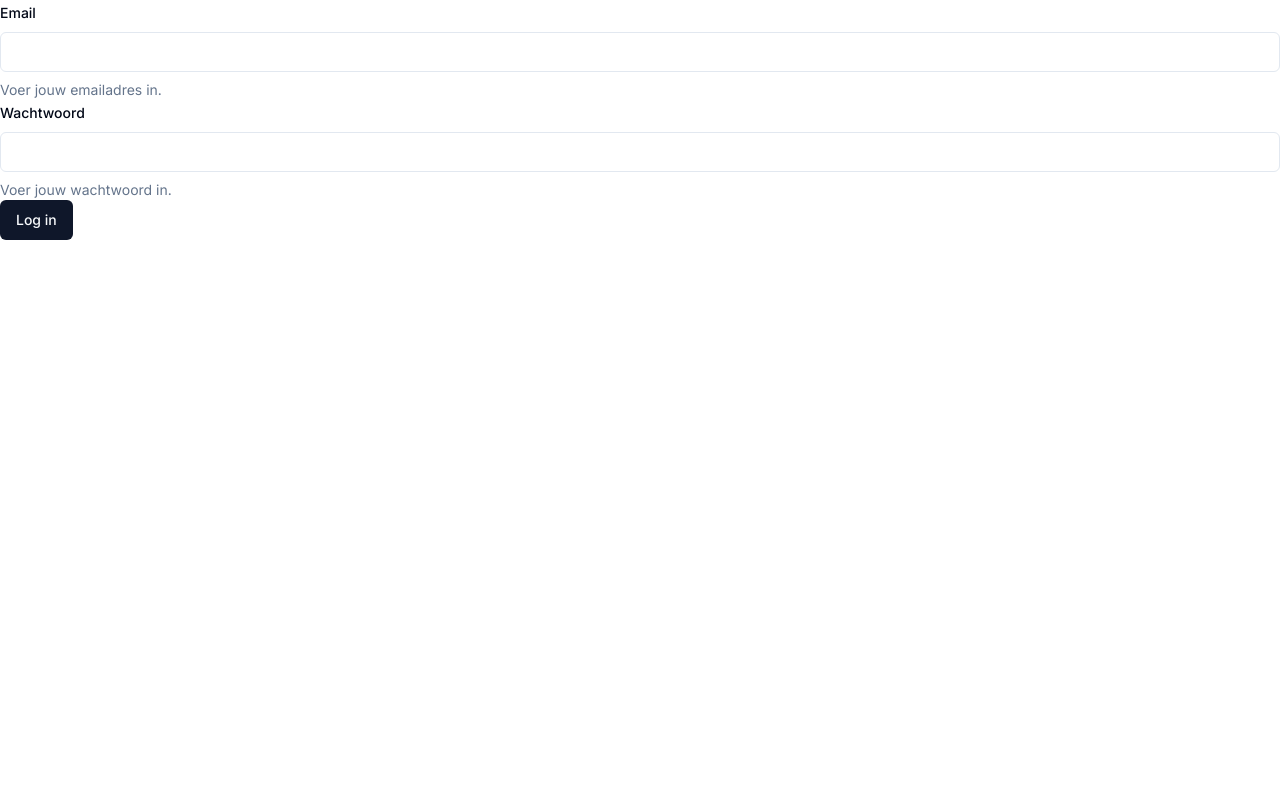
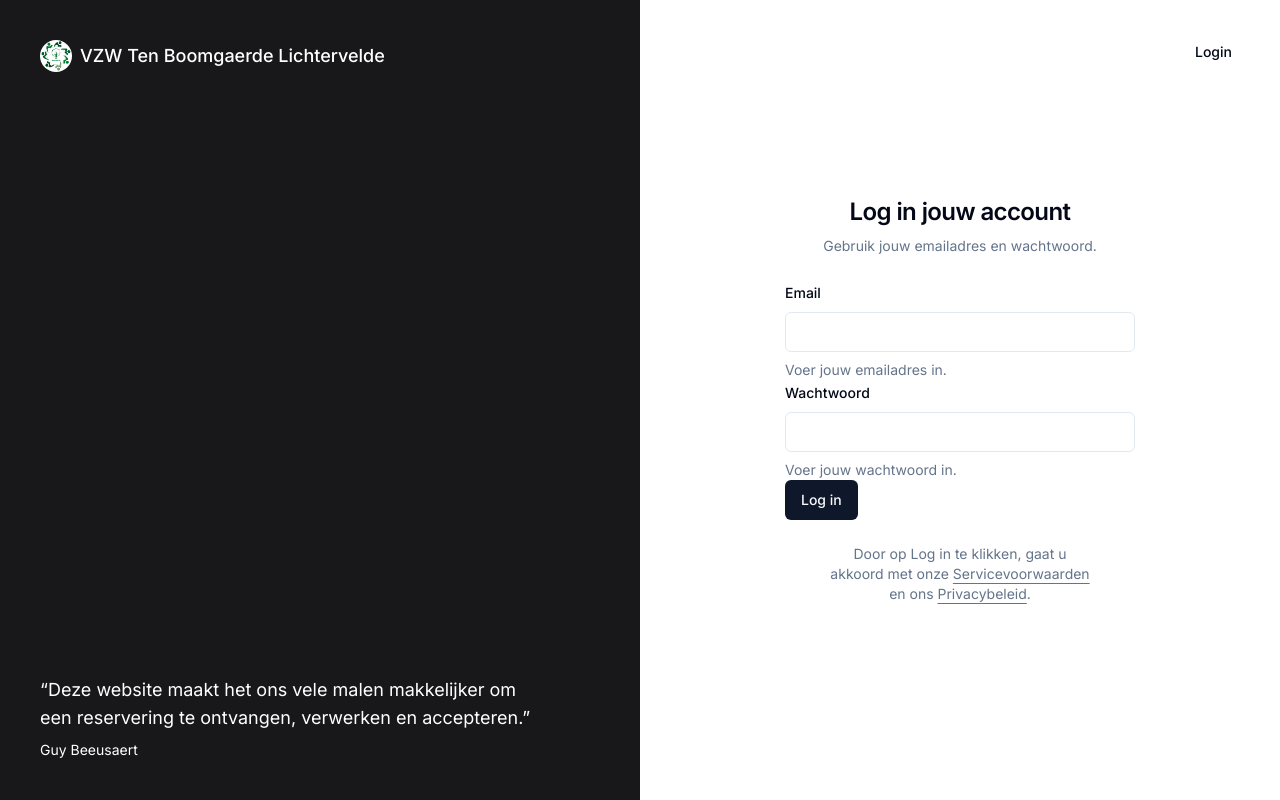
Before and after one commit to WEB4YOU-BE/P007-TenBoomgaerde, a Next.js app: page /sign-in in a window 1280 px wide. Built offline with nearby package versions, Linux system fonts and the light colour scheme.

Commit message:
Added some styling to the login page

```diff
--- a/app/(auth)/sign-in/page.tsx
+++ b/app/(auth)/sign-in/page.tsx
@@ -1,7 +1,67 @@
 import SignInWithEmailCredentialsForm from "@/components/auth/SignInWithEmailCredentialsForm";
+import { buttonVariants } from "@/components/ui/button";
+import { cn } from "@/utils/tailwindcss/twMergeCN";
+import Image from "next/image";
+import Link from "next/link";
 
 export default function Page() {
     return <>
-        <SignInWithEmailCredentialsForm />
+        <div className="container relative h-[100vh] flex-col items-center justify-center grid lg:max-w-none lg:grid-cols-2 lg:px-0">
+            <Link
+                href="/examples/authentication"
+                className={cn(
+                    buttonVariants({ variant: "ghost" }),
+                    "absolute right-4 top-4 md:right-8 md:top-8"
+                )}
+            >
+                Login
+            </Link>
+            <div className="relative hidden h-full flex-col bg-muted p-10 text-white lg:flex dark:border-r">
+                <div className="absolute inset-0 bg-zinc-900" />
+                <div className="relative z-20 flex items-center text-lg font-medium">
+                    <Image src={"/images/Logo Ten Boomgaerde.PNG"} alt={"Logo"} width={77} height={77}
+                        className={"aspect-square mr-2 h-8 w-8 rounded-full"} />
+                    VZW Ten Boomgaerde Lichtervelde
+                </div>
+                <div className="relative z-20 mt-auto">
+                    <blockquote className="space-y-2">
+                        <p className="text-lg text-balance">
+                            &ldquo;Deze website maakt het ons vele malen makkelijker om een reservering te ontvangen, verwerken en accepteren.&rdquo;
+                        </p>
+                        <footer className="text-sm">Guy Beeusaert</footer>
+                    </blockquote>
+                </div>
+            </div>
+            <div className="lg:p-8">
+                <div className="mx-auto flex w-full flex-col justify-center space-y-6 sm:w-[350px]">
+                    <div className="flex flex-col space-y-2 text-center">
+                        <h1 className="text-2xl font-semibold tracking-tight">
+                            Log in jouw account
+                        </h1>
+                        <p className="text-sm text-muted-foreground text-balance">
+                            Gebruik jouw emailadres en wachtwoord.
+                        </p>
+                    </div>
+                    <SignInWithEmailCredentialsForm />
+                    <p className="px-8 text-center text-sm text-muted-foreground text-balance">
+                        Door op Log in te klikken, gaat u akkoord met onze{" "}
+                        <Link
+                            href="/terms"
+                            className="underline underline-offset-4 hover:text-primary"
+                        >
+                            Servicevoorwaarden
+                        </Link>{" "}
+                        en ons{" "}
+                        <Link
+                            href="/privacy"
+                            className="underline underline-offset-4 hover:text-primary"
+                        >
+                            Privacybeleid
+                        </Link>
+                        .
+                    </p>
+                </div>
+            </div>
+        </div>
     </>
 }
```
